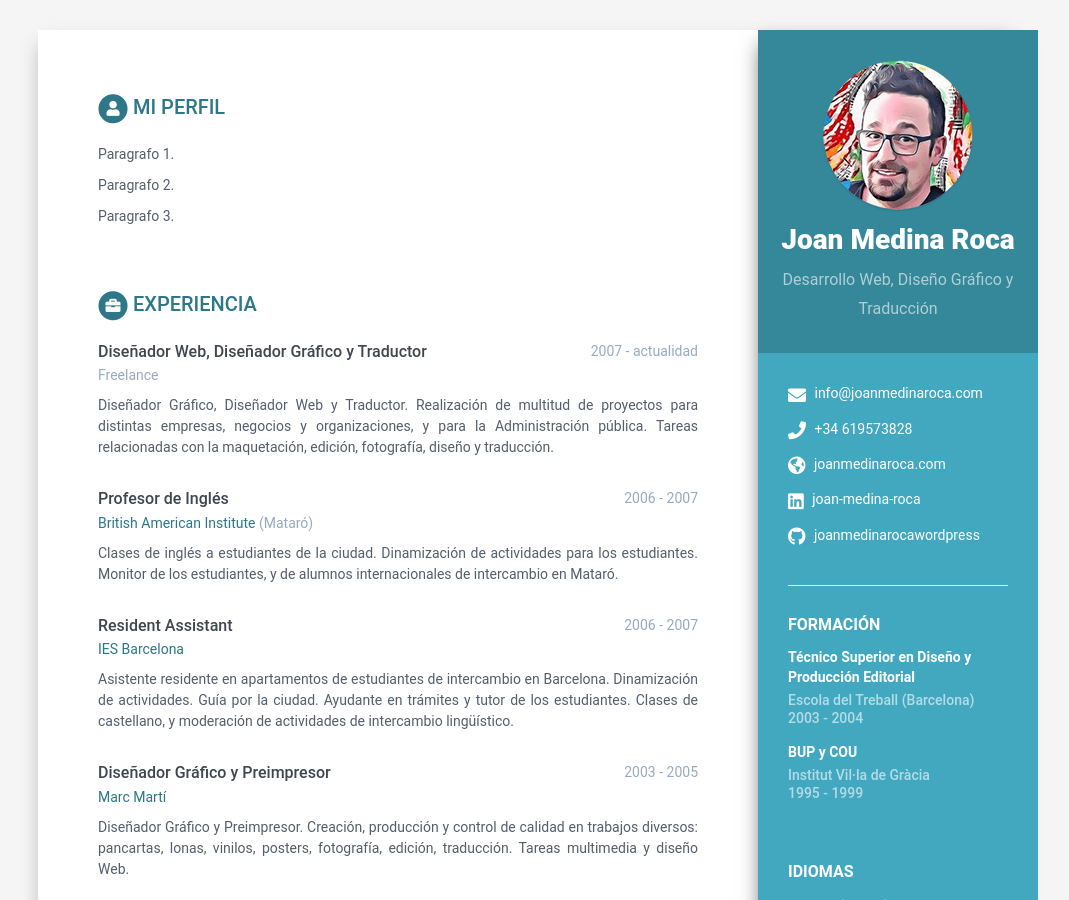
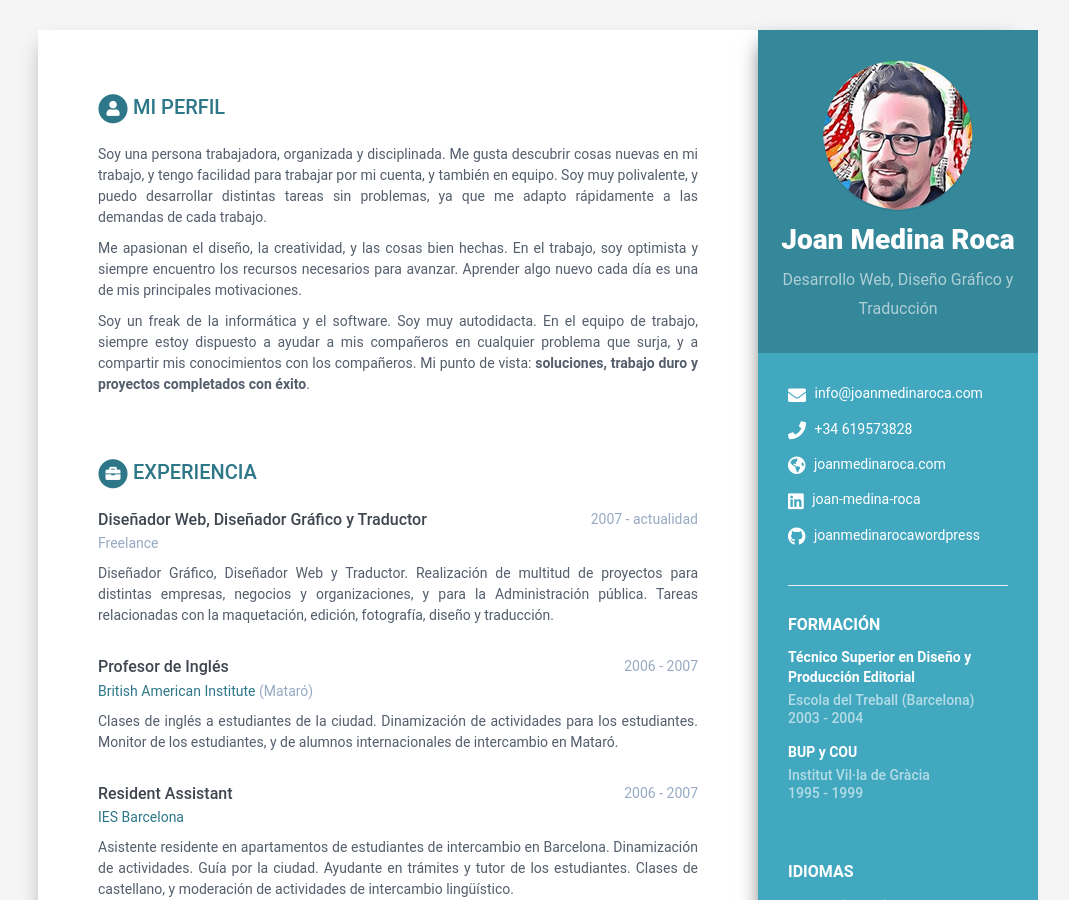
Before and after one commit to joan-medina-roca/cv.joanmedinaroca.com, a Jekyll site: the page built from index.html, in a window 1280 px wide and 900 px high. Shown: the whole window, without its empty margins (102-1171 px from the left). Built offline with Jekyll 4.4.1, drawn with Linux system fonts in a browser that asks for light colours.

Commit message:
my description

```diff
--- a/_data/data.yml
+++ b/_data/data.yml
@@ -68,11 +68,11 @@ sidebar:
 career-profile:
   title: Mi Perfil
   summary: |
-    Paragrafo 1.
+    Soy una persona trabajadora, organizada y disciplinada. Me gusta descubrir cosas nuevas en mi trabajo, y tengo facilidad para trabajar por mi cuenta, y también en equipo. Soy muy polivalente, y puedo desarrollar distintas tareas sin problemas, ya que me adapto rápidamente a las demandas de cada trabajo.
 
-    Paragrafo 2.
+    Me apasionan el diseño, la creatividad, y las cosas bien hechas. En el trabajo, soy optimista y siempre encuentro los recursos necesarios para avanzar. Aprender algo nuevo cada día es una de mis principales motivaciones.
 
-    Paragrafo 3.
+    Soy un freak de la informática y el software. Soy muy autodidacta. En el equipo de trabajo, siempre estoy dispuesto a ayudar a mis compañeros en cualquier problema que surja, y a compartir mis conocimientos con los compañeros. Mi punto de vista: **soluciones, trabajo duro y proyectos completados con éxito**.
 education:
   - degree: Técnico Superior en Diseño y Producción Editorial
     university: Escola del Treball (Barcelona)
```
